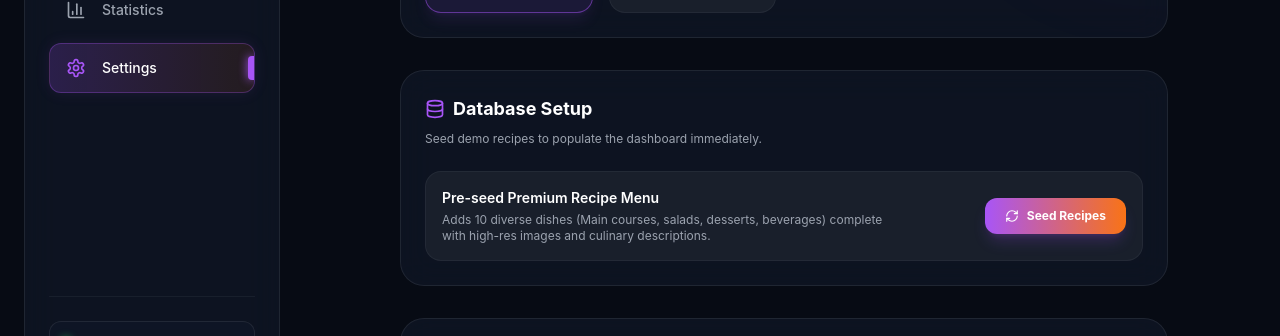
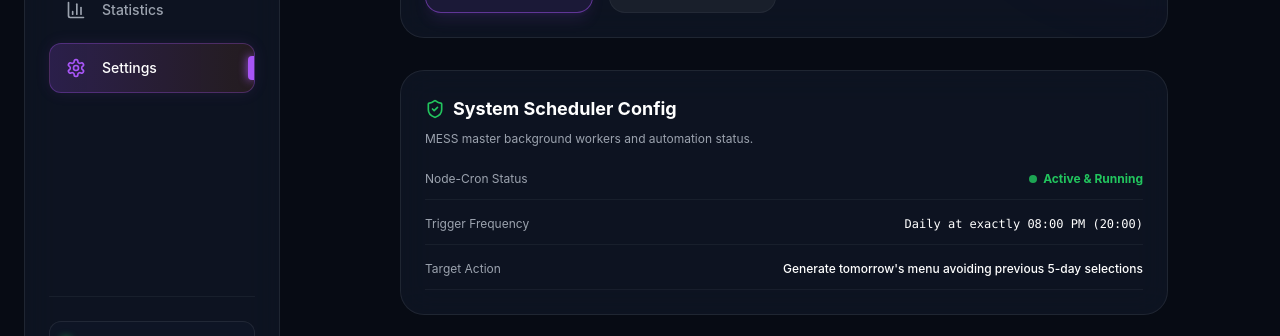
Before and after one commit to harishanbai/smartfood, a React (Vite) app in the folder client/: page /settings in a window 1280 px wide. Shown: the part 388-724 px from the top of the page. Built offline with nearby package versions, Linux system fonts and the light colour scheme; no server answers.

Commit message:
remove demo data

```diff
--- a/client/src/pages/Settings.jsx
+++ b/client/src/pages/Settings.jsx
@@ -1,11 +1,9 @@
-import React, { useState } from 'react';
-import { ChefHat, Database, AlertTriangle, ShieldCheck, RefreshCw, Globe } from 'lucide-react';
-import api from '../services/api';
+import React from 'react';
+import { ChefHat, AlertTriangle, ShieldCheck, Globe } from 'lucide-react';
 import { useNotifications } from '../context/NotificationContext';
 import { useLanguage } from '../context/LanguageContext';
 
 const Settings = () => {
-  const [loading, setLoading] = useState(false);
   const { addNotification } = useNotifications();
   const { language, setLanguage, t } = useLanguage();
 
@@ -14,98 +12,6 @@ const Settings = () => {
     { code: 'ta', name: 'தமிழ்', flag: '🇮🇳' }
   ];
 
-  // Function to seed database with premium recipes
-  const handleSeedDatabase = async () => {
-    if (!window.confirm(t('settings.seedConfirm'))) return;
-    setLoading(true);
-    try {
-      const seedDishes = [
-        {
-          name: "Butter Chicken with Garlic Naan",
-          category: "Main Course",
-          description: "Tender chicken cooked in a rich, creamy, spiced tomato butter gravy, served alongside fresh tandoori garlic naan.",
-          image: "https://images.unsplash.com/photo-1603894584373-5ac82b2ae398?auto=format&fit=crop&w=800&q=80",
-          available: true
-        },
-        {
-          name: "Crispy Grilled Salmon",
-          category: "Main Course",
-          description: "Pan-seared Atlantic salmon fillet with crispy skin, drizzled in lemon-herb butter sauce and served with roasted asparagus.",
-          image: "https://images.unsplash.com/photo-1485921325814-a50433396582?auto=format&fit=crop&w=800&q=80",
-          available: true
-        },
-        {
-          name: "Premium Veg Hakka Noodles",
-          category: "Main Course",
-          description: "Stir-fried wheat noodles tossed with crisp colorful bell peppers, cabbage, carrots, scallions, and signature soy-sesame glaze.",
-          image: "https://images.unsplash.com/photo-1585032226651-759b368d7246?auto=format&fit=crop&w=800&q=80",
-          available: true
-        },
-        {
-          name: "Caesar Salad with Crispy Bacon",
-          category: "Salad",
-          description: "Fresh romaine lettuce tossed with creamy Caesar dressing, garlic croutons, crispy smoked bacon pieces, and shaved parmesan.",
-          image: "https://images.unsplash.com/photo-1550304943-4f24f54ddde9?auto=format&fit=crop&w=800&q=80",
-          available: true
-        },
-        {
-          name: "Classic Italian Tiramisu",
-          category: "Dessert",
-          description: "Delicate espresso-dipped ladyfinger biscuits layered with a whipped mixture of egg yolks, sugar, mascarpone, and cocoa powder.",
-          image: "https://images.unsplash.com/photo-1571877227200-a0d98ea607e9?auto=format&fit=crop&w=800&q=80",
-          available: true
-        },
-        {
-          name: "Double Chocolate Lava Cake",
-          category: "Dessert",
-          description: "Warm chocolate sponge cake with a liquid chocolate core, served with a scoop of premium Madagascan vanilla ice cream.",
-          image: "https://images.unsplash.com/photo-1606313564200-e75d5e30476c?auto=format&fit=crop&w=800&q=80",
-          available: true
-        },
-        {
-          name: "Classic Garlic Butter Garlic Bread",
-          category: "Starter",
-          description: "Toasted baguette slices smothered in garlic, fresh parsley, and melted unsalted butter, topped with bubbling mozzarella.",
-          image: "https://images.unsplash.com/photo-1573140247632-f8fd74997d5c?auto=format&fit=crop&w=800&q=80",
-          available: true
-        },
-        {
-          name: "Spiced Mango Smoothie",
-          category: "Beverage",
-          description: "Creamy blend of ripe Alphonso mangoes, Greek yogurt, honey, and a pinch of ground cardamom, served chilled.",
-          image: "https://images.unsplash.com/photo-1553530666-ba11a7da3888?auto=format&fit=crop&w=800&q=80",
-          available: true
-        },
-        {
-          name: "Creamy Roasted Tomato Soup",
-          category: "Soup",
-          description: "Vibrant soup prepared with vine-roasted tomatoes, garlic, extra virgin olive oil, fresh basil leaves, and a dash of double cream.",
-          image: "https://images.unsplash.com/photo-1547592165-e1d17fed6005?auto=format&fit=crop&w=800&q=80",
-          available: true
-        },
-        {
-          name: "Signature Spicy Chicken Wings",
-          category: "Starter",
-          description: "Deep-fried chicken wings glazed in a spicy honey sriracha marinade, served with creamy blue cheese dip.",
-          image: "https://images.unsplash.com/photo-1567620832903-9fc6debc209f?auto=format&fit=crop&w=800&q=80",
-          available: true
-        }
-      ];
-
-      for (const dish of seedDishes) {
-        await api.post('/foods', dish, {
-          headers: { 'Content-Type': 'application/json' }
-        });
-      }
-
-      addNotification(t('settings.seedSuccess'), "success");
-    } catch (err) {
-      console.error(err);
-      addNotification(t('settings.seedFailed'), "warning");
-    } finally {
-      setLoading(false);
-    }
-  };
 
   return (
     <div className="min-h-screen pb-12 w-full max-w-3xl mx-auto">
@@ -139,31 +45,6 @@ const Settings = () => {
           </div>
         </div>
 
-        {/* Database Management Card */}
-        <div className="glass-panel rounded-[24px] p-6 border border-white/5">
-          <h3 className="text-lg font-bold text-white mb-2 flex items-center gap-2">
-            <Database className="h-5 w-5 text-accentPurple" />
-            {t('settings.dbSetup')}
-          </h3>
-          <p className="text-xs text-gray-400 mb-6">{t('settings.dbSetupSub')}</p>
-
-          <div className="flex flex-col sm:flex-row items-start sm:items-center justify-between gap-4 p-4 bg-white/5 border border-white/5 rounded-2xl">
-            <div>
-              <h4 className="text-sm font-semibold text-white">{t('settings.preseedTitle')}</h4>
-              <p className="text-xs text-gray-400 mt-1 max-w-md">
-                {t('settings.preseedSub')}
-              </p>
-            </div>
-            <button
-              onClick={handleSeedDatabase}
-              disabled={loading}
-              className="w-full sm:w-auto px-5 py-2.5 bg-gradient-to-r from-accentPurple to-accentOrange text-white text-xs font-bold rounded-xl shadow-lg shadow-purple-500/20 hover:opacity-90 transition-all flex items-center justify-center gap-2 cursor-pointer disabled:opacity-50"
-            >
-              <RefreshCw className={`h-3.5 w-3.5 ${loading ? 'animate-spin' : ''}`} />
-              {loading ? t('settings.seeding') : t('settings.btnSeed')}
-            </button>
-          </div>
-        </div>
 
         {/* Automated Scheduler Details */}
         <div className="glass-panel rounded-[24px] p-6 border border-white/5">
```
